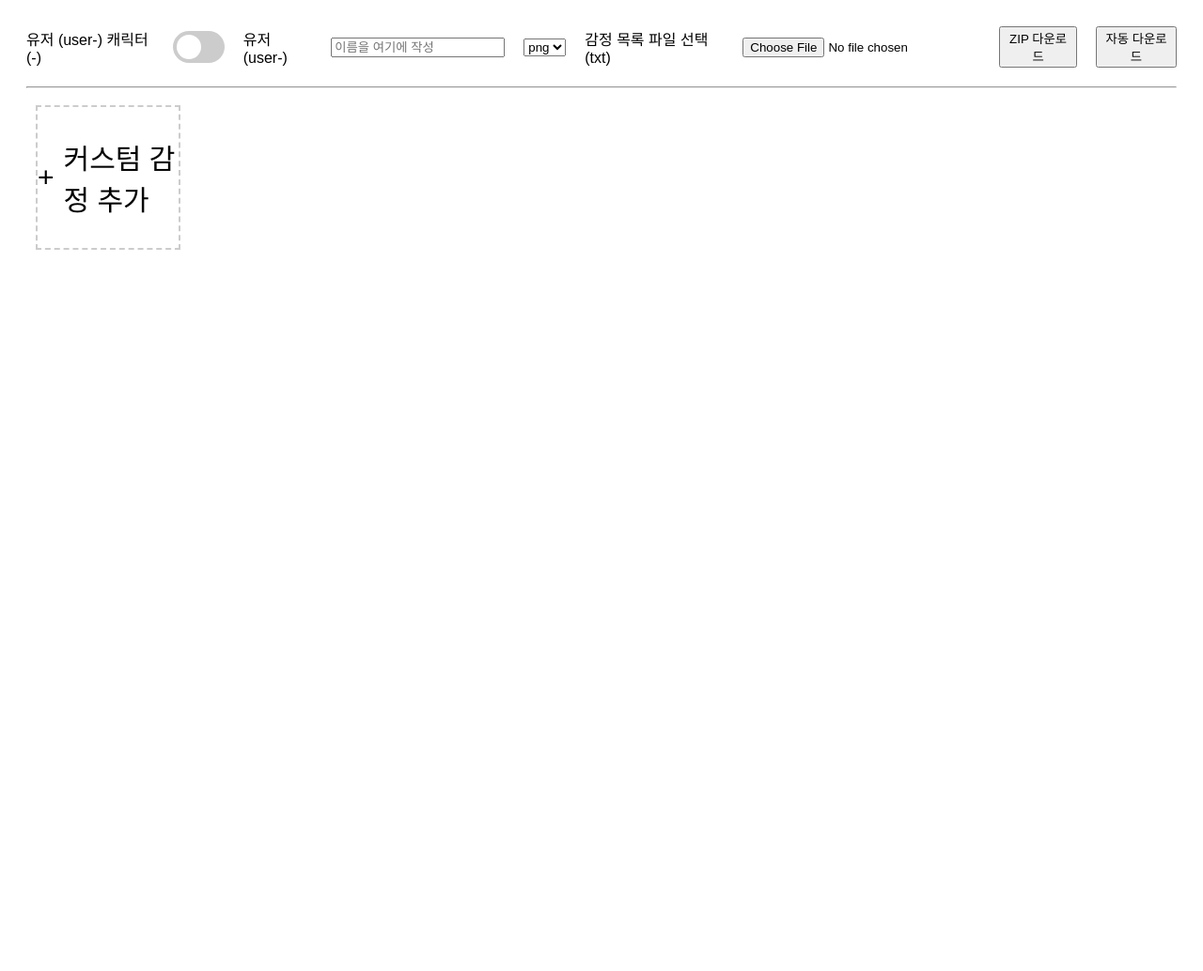
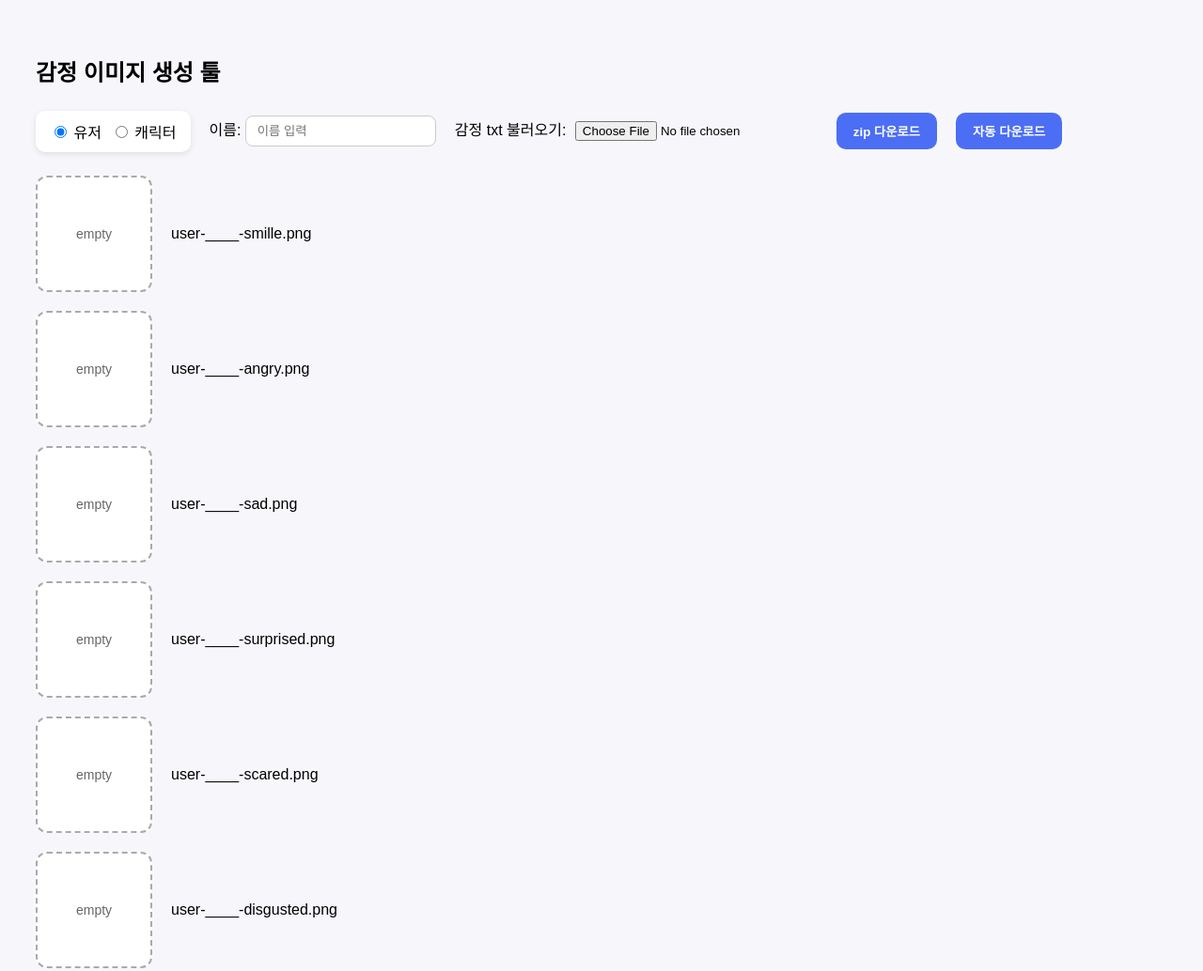
Before and after one commit to KLV1234/4yong, a plain HTML site: page index.html in a window 1280 px wide. Shown: the top 1034 px of the page at 94% size. Before the commit the page ends 800 px from the top, so only its background shows below. Drawn offline with Linux system fonts and the light colour scheme.

Commit message:
Add files via upload

```diff
--- a/index.html
+++ b/index.html
@@ -1,78 +1,221 @@
 <!DOCTYPE html>
 <html lang="ko">
 <head>
-    <meta charset="UTF-8">
-    <meta name="viewport" content="width=device-width, initial-scale=1.0">
-    <title>감정 이미지 저장 헬퍼</title>
+<meta charset="UTF-8" />
+<title>감정 이미지 생성 툴</title>
 <style>
-        /* 기본적인 CSS 스타일링 (예시) */
-        body { font-family: Arial, sans-serif; padding: 20px; }
-        #controls { margin-bottom: 20px; display: flex; align-items: center; gap: 20px; }
-        .file-upload-zone {
-            width: 150px; height: 150px; border: 2px solid #ccc;
-            display: flex; flex-direction: column; justify-content: center;
-            align-items: center; text-align: center; margin: 10px;
-            cursor: pointer; position: relative;
+  body {
+    font-family: "Pretendard", sans-serif;
+    background: #f7f7fb;
+    padding: 30px;
   }
-        .file-upload-zone.dragover { border-color: #007bff; background-color: #f0f8ff; }
-        .preview-img { max-width: 100%; max-height: 100%; display: none; }
-        .emotion-name { margin-top: 5px; font-weight: bold; }
-        .image-list { display: flex; flex-wrap: wrap; }
-        .add-emotion-button {
-            width: 150px; height: 150px; border: 2px dashed #ccc;
-            display: flex; justify-content: center; align-items: center;
-            font-size: 30px; cursor: pointer; margin: 10px;
+  h2 {
+    font-weight: 700;
+    margin-bottom: 25px;
   }
-        .file-input { display: none; } /* 실제 파일 입력 숨기기 */
-
-        /* 토글 스위치 스타일링 (간단 예시) */
-        .switch { position: relative; display: inline-block; width: 60px; height: 34px; }
-        .switch input { opacity: 0; width: 0; height: 0; }
-        .slider { position: absolute; cursor: pointer; top: 0; left: 0; right: 0; bottom: 0; background-color: #ccc; transition: .4s; border-radius: 34px; }
-        .slider:before { position: absolute; content: ""; height: 26px; width: 26px; left: 4px; bottom: 4px; background-color: white; transition: .4s; border-radius: 50%; }
-        input:checked + .slider { background-color: #2196F3; }
-        input:checked + .slider:before { transform: translateX(26px); }
+  .top-bar {
+    display: flex;
+    gap: 20px;
+    margin-bottom: 25px;
+    flex-wrap: wrap;
+    align-items: center;
+  }
+  .switch-box {
+    display: flex;
+    gap: 10px;
+    background: #fff;
+    padding: 10px 15px;
+    border-radius: 10px;
+    box-shadow: 0 2px 6px rgba(0,0,0,0.1);
+  }
+  input[type="text"] {
+    padding: 8px 12px;
+    border-radius: 8px;
+    border: 1px solid #ccc;
+  }
+  input[type="file"] {
+    padding: 5px;
+  }
+  button {
+    padding: 10px 18px;
+    border: none;
+    background: #4c6ef5;
+    color: white;
+    font-weight: 600;
+    border-radius: 10px;
+    cursor: pointer;
+    transition: 0.15s;
+  }
+  button:hover {
+    background: #3b5bdb;
+  }
+  .upload-area {
+    display: flex;
+    flex-direction: column;
+    gap: 20px;
+    max-width: 600px;
+  }
+  .item {
+    display: flex;
+    align-items: center;
+    gap: 20px;
+  }
+  .dropzone {
+    width: 120px;
+    height: 120px;
+    border: 2px dashed #aaa;
+    border-radius: 12px;
+    display: flex;
+    justify-content: center;
+    align-items: center;
+    cursor: pointer;
+    user-select: none;
+    background-size: cover;
+    background-position: center;
+    color: #666;
+    font-size: 14px;
+    background-color: #fff;
+    transition: 0.2s;
+  }
+  .dropzone:hover {
+    border-color: #4c6ef5;
+    color: #4c6ef5;
+  }
+  #customAdd {
+    width: 120px;
+    height: 120px;
+    border: 2px solid #4c6ef5;
+    border-radius: 12px;
+    background: #edf2ff;
+    display: flex;
+    justify-content: center;
+    align-items: center;
+    font-size: 40px;
+    cursor: pointer;
+    transition: 0.2s;
+  }
+  #customAdd:hover {
+    background: #dbe4ff;
+  }
 </style>
 </head>
 <body>
+  <h2>감정 이미지 생성 툴</h2>
 
-    <div id="controls">
-        <label>
-            <span id="switch-label">유저 (user-)</span>
-            <input type="checkbox" id="user-char-switch" hidden>
-            <label for="user-char-switch" class="switch-style"></label> <span class="switch-style">캐릭터 (-)</span>
-        </label>
-
-        <label class="switch">
-            <input type="checkbox" id="user-char-switch">
-            <span class="slider round"></span>
-        </label>
-        <span id="switch-text">유저 (user-)</span>
-
-        <input type="text" id="name-input" placeholder="이름을 여기에 작성">
-
-        <select id="extension-select">
-            <option value="png">png</option>
-            <option value="jpg">jpg</option>
-            <option value="gif">gif</option>
-        </select>
-
-        <label for="emotion-file-input">감정 목록 파일 선택 (txt)</label>
-        <input type="file" id="emotion-file-input" accept=".txt">
-
-        <button id="zip-download-btn">ZIP 다운로드</button>
-        <button id="auto-download-btn">자동 다운로드</button>
+  <div class="top-bar">
+    <div class="switch-box">
+      <label><input type="radio" name="mode" value="user" checked> 유저</label>
+      <label><input type="radio" name="mode" value="char"> 캐릭터</label>
     </div>
 
-    <hr>
-
-    <div id="emotion-container" class="image-list">
+    <div>
+      이름: <input type="text" id="nameInput" placeholder="이름 입력" />
     </div>
 
-    <div class="add-emotion-button" id="add-emotion-btn">
-        + <span style="margin-left: 10px;">커스텀 감정 추가</span>
+    <div>
+      감정 txt 불러오기: <input type="file" id="txtLoader" accept=".txt" />
     </div>
 
-    <script src="app.js"></script>
+    <button id="makeZip">zip 다운로드</button>
+    <button id="autoDownload">자동 다운로드</button>
+  </div>
+
+  <div id="list" class="upload-area"></div>
+
+  <div id="customAdd">+</div>
+
+<script>
+  let defaultEmotions = [
+    "smille", "angry", "sad", "surprised", "scared",
+    "disgusted", "confused", "embarrassed", "blush", "bored", "laughing"
+  ];
+
+  let emotions = [...defaultEmotions];
+
+  const list = document.getElementById("list");
+  const nameInput = document.getElementById("nameInput");
+
+  function render() {
+    list.innerHTML = "";
+    emotions.forEach((emo, idx) => {
+      const item = document.createElement("div");
+      item.className = "item";
+
+      const dz = document.createElement("div");
+      dz.className = "dropzone";
+      dz.dataset.index = idx;
+      dz.textContent = "empty";
+
+      dz.addEventListener("dragover", e => e.preventDefault());
+      dz.addEventListener("drop", onDrop);
+      dz.addEventListener("click", () => selectFile(idx));
+
+      const label = document.createElement("div");
+      label.className = "label";
+      label.textContent = getFileName(emo);
+
+      item.appendChild(dz);
+      item.appendChild(label);
+      list.appendChild(item);
+    });
+  }
+
+  function getFileName(emo) {
+    const mode = document.querySelector('input[name="mode"]:checked').value;
+    const name = nameInput.value.trim() || "____";
+    if (mode === "user") return `user-${name}-${emo}.png`;
+    return `${name}-${emo}.png`;
+  }
+
+  function onDrop(e) {
+    e.preventDefault();
+    const file = e.dataTransfer.files[0];
+    if (!file) return;
+    setImage(this, file);
+  }
+
+  function selectFile(idx) {
+    const input = document.createElement("input");
+    input.type = "file";
+    input.accept = "image/*";
+    input.onchange = () => {
+      if (input.files[0]) setImage(document.querySelector(`.dropzone[data-index='${idx}']`), input.files[0]);
+    };
+    input.click();
+  }
+
+  function setImage(el, file) {
+    const reader = new FileReader();
+    reader.onload = e => {
+      el.style.backgroundImage = `url(${e.target.result})`;
+      el.textContent = "";
+    };
+    reader.readAsDataURL(file);
+  }
+
+  document.getElementById("txtLoader").addEventListener("change", e => {
+    const file = e.target.files[0];
+    if (!file) return;
+    const reader = new FileReader();
+    reader.onload = e2 => {
+      emotions = e2.target.result.split(/\r?\n/).filter(x => x.trim());
+      render();
+    };
+    reader.readAsText(file);
+  });
+
+  document.getElementById("customAdd").addEventListener("click", () => {
+    const emo = prompt("추가할 감정 이름?");
+    if (emo) {
+      emotions.push(emo.trim());
+      render();
+    }
+  });
+
+  nameInput.addEventListener("input", render);
+  document.querySelectorAll('input[name="mode"]').forEach(r => r.addEventListener("change", render));
+
+  render();
+</script>
 </body>
 </html>
```
Lines whose indentation alone changed are shown as unchanged.
